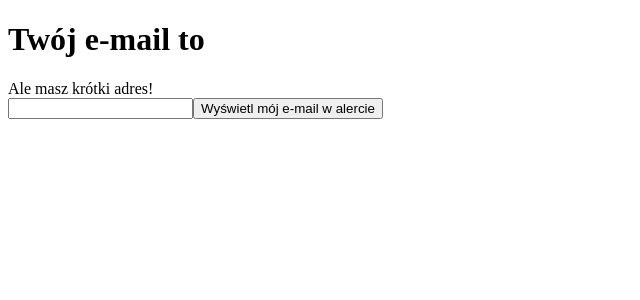
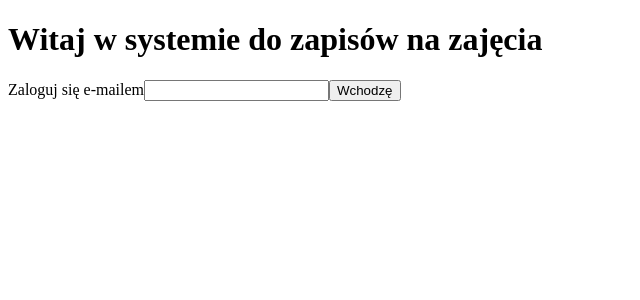
Before and after one commit to SuperDev0514/vue_project, a Vue app: page / in a window 1280 px wide. Shown: the top 300 px of the page, without its empty margins (0-640 px from the left). Built offline with nearby package versions, Linux system fonts and the light colour scheme.

Commit message:
Basic login / logout

```diff
--- a/src/App.vue
+++ b/src/App.vue
@@ -1,13 +1,18 @@
 <template>
     <div>
-        <h1>Twój e-mail to {{ email }}</h1>
+        <h1>Witaj w systemie do zapisów na zajęcia</h1>
 
-        <div v-if="email.length < 10">Ale masz krótki adres!</div>
-        <div v-else-if="email.length < 15">Twój adres e-mail jest w sam raz.</div>
-        <div v-else>Twój adres e-mail jest stanowczo za długi.</div>
+        <div v-if="authenticatedUsername">
+            <h2>Witaj {{ authenticatedUsername }}</h2>
+            <a @click="logMeOut()">Wyloguj</a>
+        </div>
 
-        <input type="email" v-model="email">
-        <button @click="alertMyEmail()">Wyświetl mój e-mail w alercie</button>
+        <div v-else>
+            <label>Zaloguj się e-mailem</label>
+            <input type="email" v-model="email">
+            <button @click="logMeIn()">Wchodzę</button>
+        </div>
+
     </div>
 </template>
 
@@ -15,12 +20,17 @@
     export default {
         data() {
             return {
+                authenticatedUsername: '',
                 email: ''
             }
         },
         methods: {
-            alertMyEmail() {
-                alert(this.email);
+            logMeIn() {
+                this.authenticatedUsername = this.email;
+                this.email = '';
+            },
+            logMeOut() {
+                this.authenticatedUsername = '';
             }
         }
     }
```
